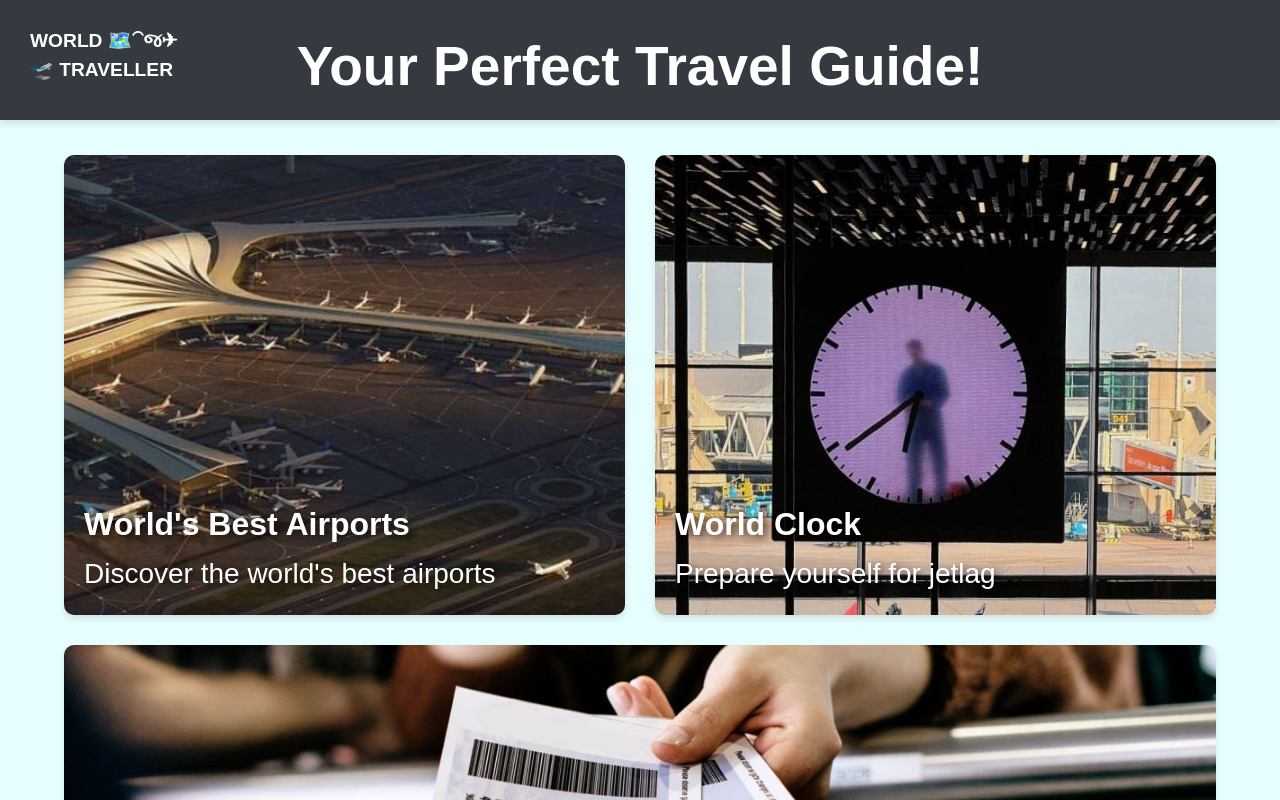
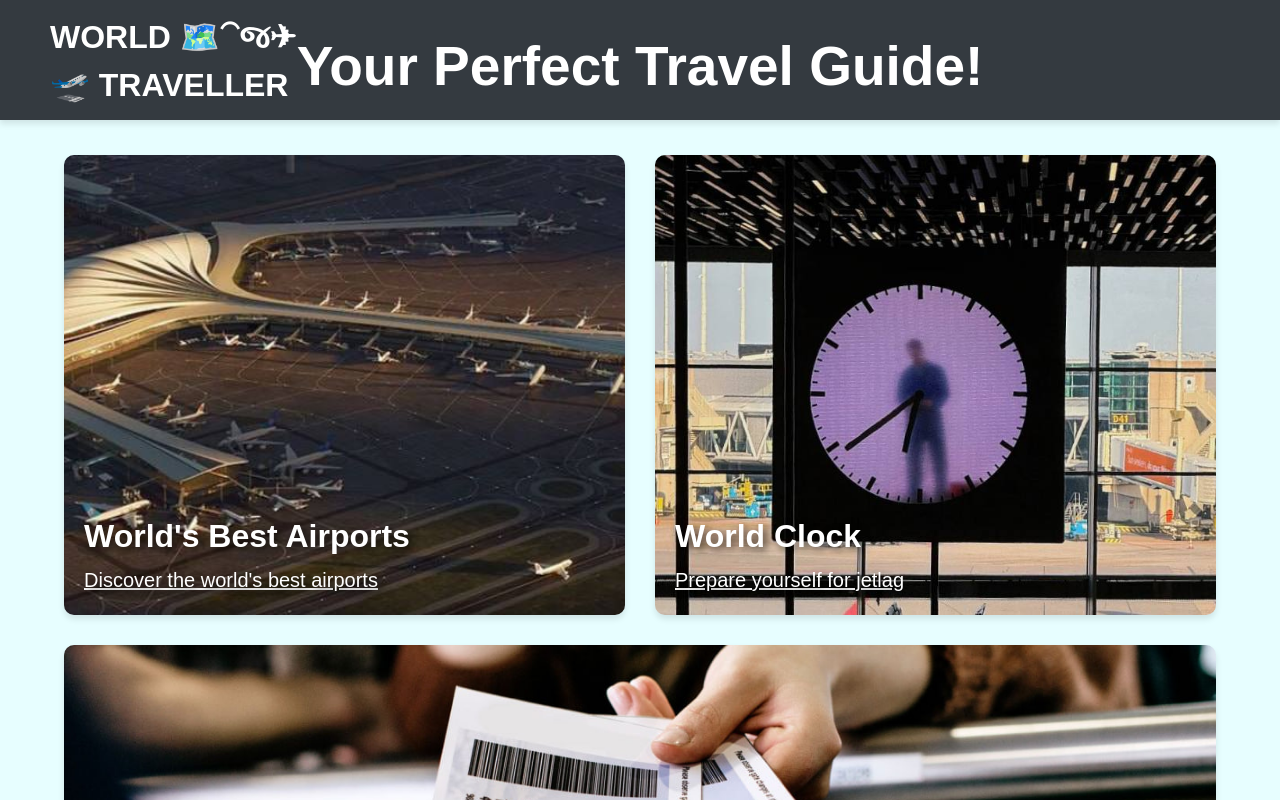
Before and after one commit to kahyangel/CSS_Assignment, a Next.js app in the folder my-app/: page / in a window 1280 px wide. Shown: the top 800 px of the page. Built offline with nearby package versions, Linux system fonts and the light colour scheme.

Commit message:
edit page.module.css

```diff
--- a/my-app/app/home/page.module.css
+++ b/my-app/app/home/page.module.css
@@ -28,9 +28,9 @@
 /* Branding Header */
 .branding {
 position: absolute;
-top: 27px; /* Distance from the top */
-left: 30px; /* Distance from the left */
-font-size: 1.2rem;
+top: 13px; /* Distance from the top */
+left: 50px; /* Distance from the left */
+font-size: 2rem;
 font-weight: bold;
 color: white; /* Text color */
 text-align: left;
@@ -108,11 +108,12 @@ margin: 15px 0;
 
 .link {
   display: inline-block;
-  font-size: 28px;
+  font-size: 20px;
   color: white;
   text-decoration: none;
   margin-top: 5px;
   transition: color 0.2s ease;
+  text-decoration: underline;
 }
 
 .link:hover {
--- a/my-app/app/page.module.css
+++ b/my-app/app/page.module.css
@@ -28,9 +28,9 @@
 /* Branding Header */
 .branding {
   position: absolute;
-  top: 27px; /* Distance from the top */
-  left: 30px; /* Distance from the left */
-  font-size: 1.2rem;
+  top: 13px; /* Distance from the top */
+  left: 50px; /* Distance from the left */
+  font-size: 2rem;
   font-weight: bold;
   color: white; /* Text color */
   text-align: left;
@@ -108,11 +108,12 @@
 
   .link {
     display: inline-block;
-    font-size: 28px;
+    font-size: 20px;
     color: white;
     text-decoration: none;
     margin-top: 5px;
     transition: color 0.2s ease;
+    text-decoration: underline;
   }
 
   .link:hover {
```
